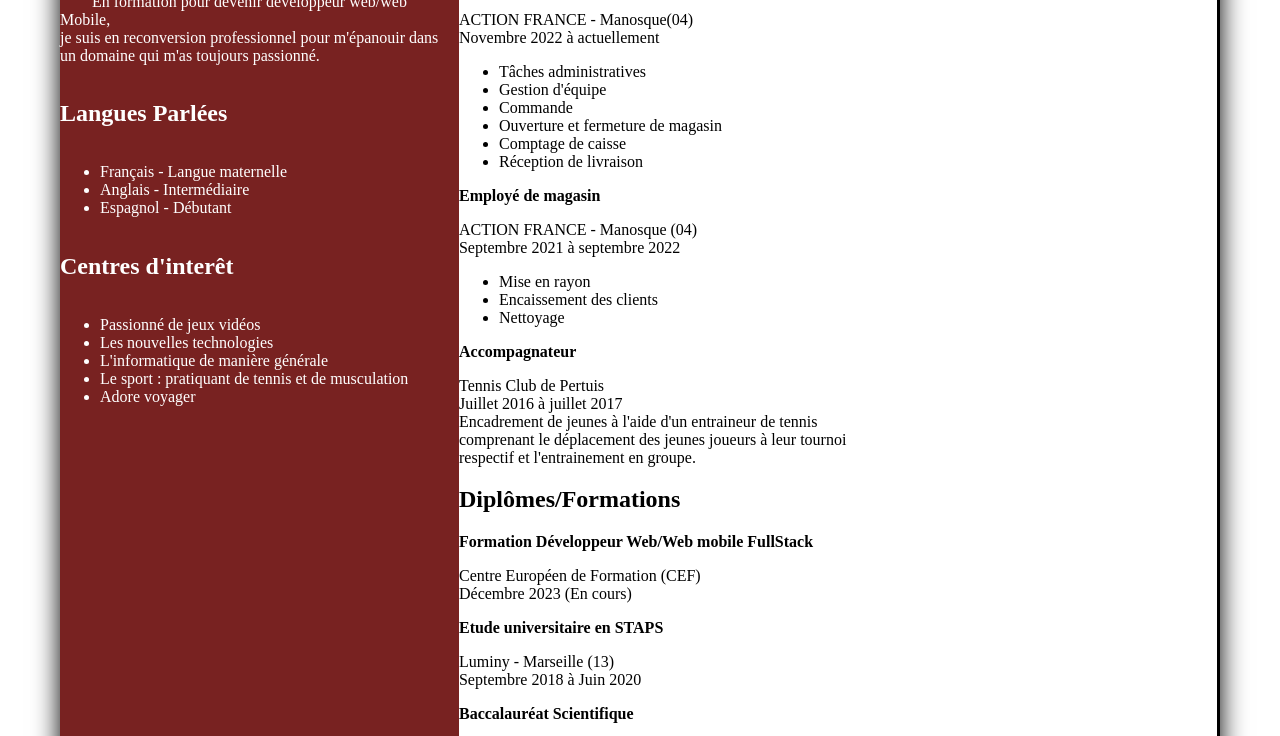
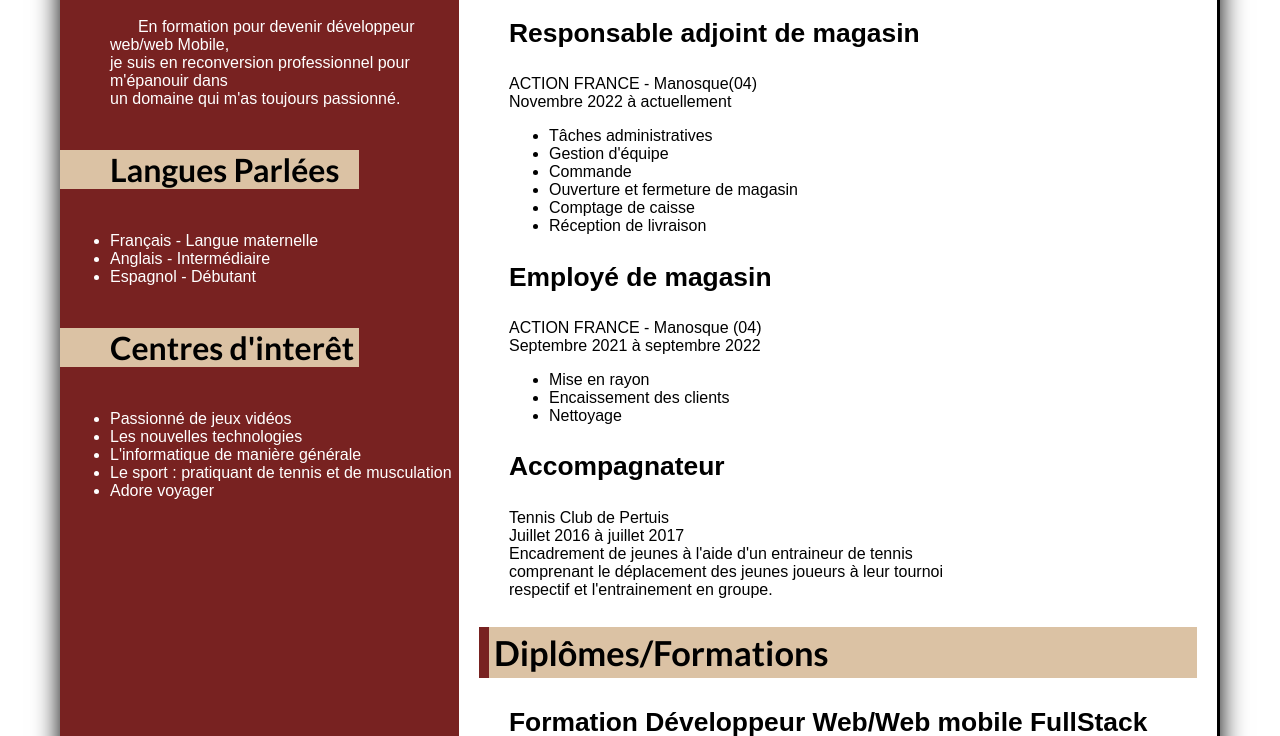
Before and after one commit to Anthony84A/CV-Anthony-ARNIAUD, a plain HTML site: page index.html in a window 1280 px wide. Shown: the part 587-1323 px from the top of the page. Drawn offline with Linux system fonts and the light colour scheme.

Commit message:
ADD General style

```diff
--- a/css/style.css
+++ b/css/style.css
@@ -1,3 +1,47 @@
+/*GENERAL STYLE*/
+
+@font-face {
+    font-family: 'Raleway' ;
+    src: url('https://fonts.googleapis.com/css2?family=Raleway:ital,wght@0,400;0,700;1,400&display=swap');
+}
+
+
+.title_left {
+    font-family: 'Lato', sans-serif;
+    color: black;
+    background-color: #dbc2a4;
+    margin-right: 100px;
+    padding-left: 50px;
+    font-size: 2em;
+
+}
+
+.title_right {
+    font-family: 'lato', sans-serif;
+    color: black;
+    background-color: #dbc2a4;
+    margin-left: 20px;
+    margin-right: 20px;
+    font-size: 2.15em;
+    border-left: solid 10px;
+    border-color: #782221;
+    padding: 5px;
+
+}
+
+.content {
+    font-family: 'Raleway', sans-serif;
+    padding-left: 50px;
+}
+
+.title_content {
+    font-family: 'Raleway', sans-serif;
+    padding-left: 50px;
+    font-size: 1.65em;
+}
+
+
+
 /*HEADER STYLE*/
 
 .skeleton {
--- a/index.html
+++ b/index.html
@@ -6,6 +6,10 @@
     <meta name="viewport" content="width=device-width, initial-scale=1.0">
     <title>CV Anthony arniaud</title>
     <link rel="stylesheet" href="./css/style.css">
+    <link rel="preconnect" href="https://fonts.googleapis.com">
+    <link rel="preconnect" href="https://fonts.gstatic.com" crossorigin>
+    <link href="https://fonts.googleapis.com/css2?family=Lato:ital,wght@0,400;0,700;1,700&display=swap" rel="stylesheet">
+    <link rel="icon" href="./media/cv.png">
 </head>
 
 
@@ -215,17 +219,7 @@
 
         </footer>
 
-
-
-
-
-
-
     </div>
-
-
-
-
 
 </body>
 </html>
```
